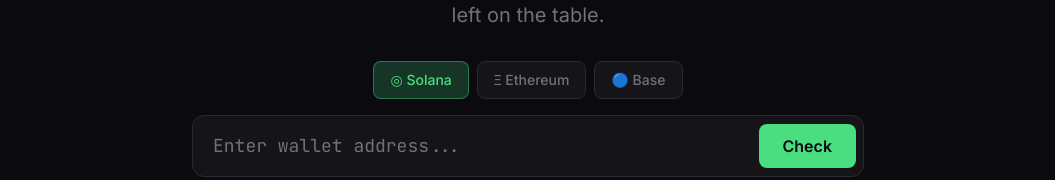
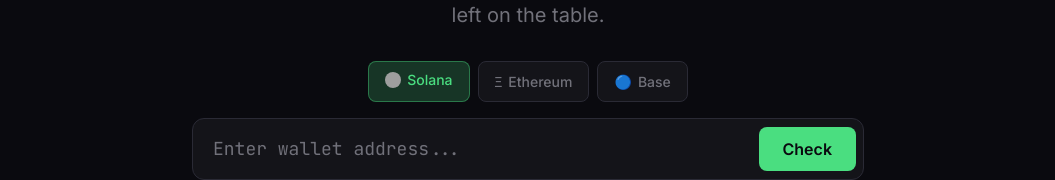
Before and after one commit to Devjustdeving/paperhands, a Next.js app: page / in a window 1280 px wide. Shown: the part 316-496 px from the top of the page, without its empty margins (112-1167 px from the left). Built offline with nearby package versions, Linux system fonts and the light colour scheme; grey boxes are pictures that could not be loaded.

Commit message:
Replace Solana circle icon with actual Solana logo

```diff
--- a/src/components/WalletSearch.tsx
+++ b/src/components/WalletSearch.tsx
@@ -3,11 +3,22 @@
 import { useState } from "react";
 import { useRouter } from "next/navigation";
 import { Chain } from "@/lib/types";
+import { ReactNode } from "react";
 
-const CHAINS: { id: Chain; name: string; icon: string }[] = [
-  { id: "solana", name: "Solana", icon: "◎" },
-  { id: "ethereum", name: "Ethereum", icon: "Ξ" },
-  { id: "base", name: "Base", icon: "🔵" },
+function SolanaIcon() {
+  return (
+    <img
+      src="https://raw.githubusercontent.com/solana-labs/token-list/main/assets/mainnet/So11111111111111111111111111111111111111112/logo.png"
+      alt="SOL"
+      className="w-4 h-4 inline-block rounded-full"
+    />
+  );
+}
+
+const CHAINS: { id: Chain; name: string; icon: ReactNode }[] = [
+  { id: "solana", name: "Solana", icon: <SolanaIcon /> },
+  { id: "ethereum", name: "Ethereum", icon: <span>Ξ</span> },
+  { id: "base", name: "Base", icon: <span>🔵</span> },
 ];
 
 export function WalletSearch() {
@@ -36,7 +47,7 @@
                 : "bg-card text-muted border border-border hover:border-muted"
             }`}
           >
-            {c.icon} {c.name}
+            <span className="inline-flex items-center gap-1.5">{c.icon} {c.name}</span>
           </button>
         ))}
       </div>
```
